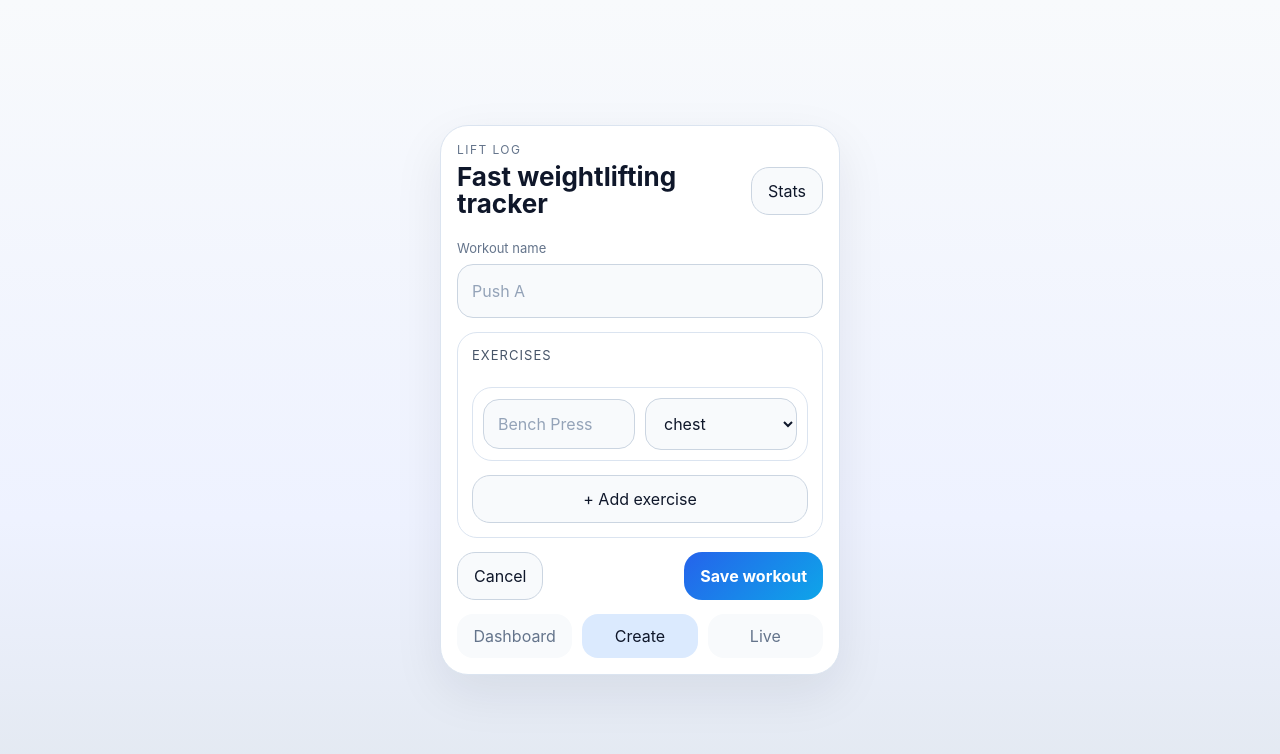
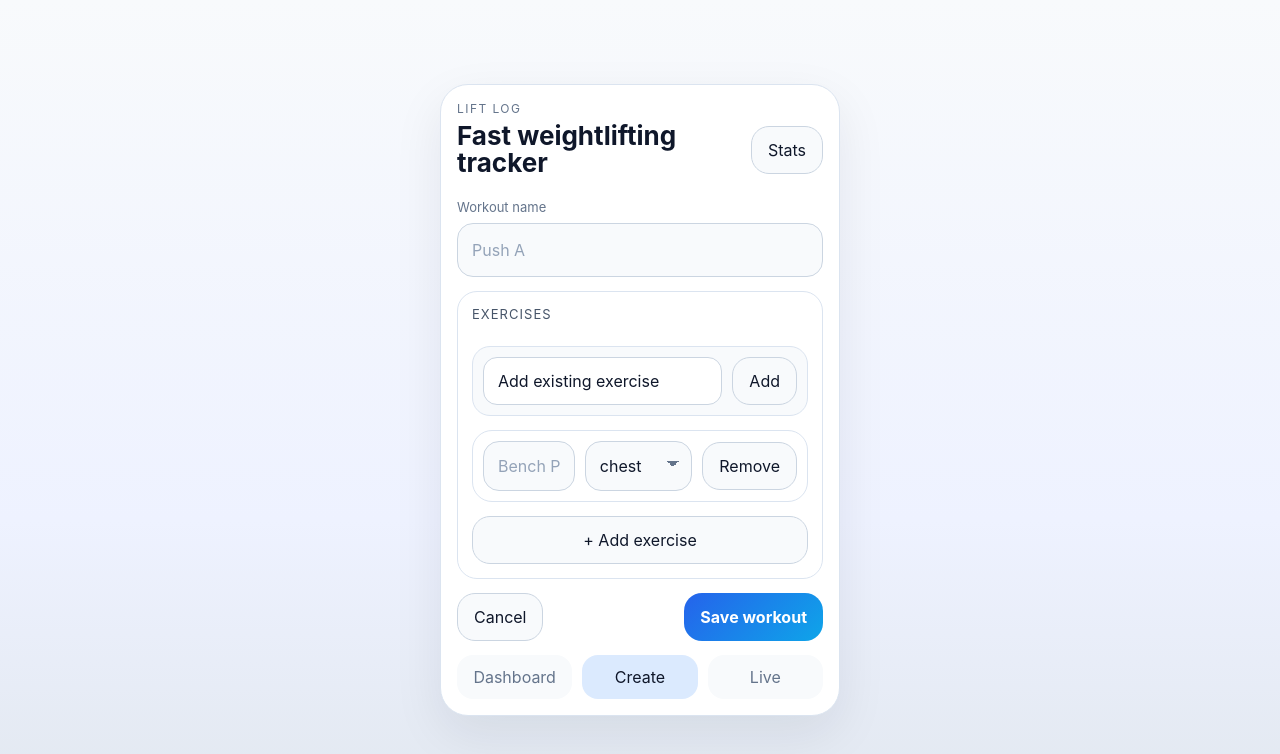
Before and after one commit to jonnyness78/workout, a React (Vite) app: page / in a window 1280 px wide. Both pictures are taken after typing "5", "5" into the empty fields and a click on the button "Create". Shown: the top 754 px of the page. Built offline with nearby package versions, Linux system fonts and the light colour scheme.

Commit message:
Update workout tracker UI and exercise picker

```diff
--- a/src/App.tsx
+++ b/src/App.tsx
@@ -16,6 +16,13 @@ type Exercise = { id: string; name: string; muscle: MuscleGroup };
 type WorkoutTemplate = { id: string; name: string; exercises: Exercise[] };
 type LiveSet = { id: string; weight: string; reps: string; done: boolean };
 type BodyMetricsEntry = { date: string; weight: number; bodyFat: number };
+type ExerciseHistoryEntry = {
+  key: string;
+  name: string;
+  muscle: MuscleGroup;
+  date: string;
+  sets: Array<{ weight: number; reps: number }>;
+};
 type WorkoutSession = {
   id: string;
   date: string;
@@ -33,6 +40,7 @@ type LiveWorkout = {
 const STORAGE_KEY = 'lift-log-mvp';
 const LIVE_SESSION_KEY = 'lift-log-live-session';
 const METRICS_KEY = 'lift-log-body-metrics';
+const EXERCISE_HISTORY_KEY = 'lift-log-exercise-history';
 const BASE_URL = import.meta.env.BASE_URL;
 const MUSCLES: Exclude<MuscleGroup, 'other'>[] = ['chest', 'back', 'shoulders', 'biceps', 'triceps', 'forearms', 'abs', 'quads', 'glutes', 'calves'];
 const DEFAULT_SET_COUNT = 3;
@@ -100,6 +108,19 @@ function saveMetrics(entries: BodyMetricsEntry[]) {
   localStorage.setItem(METRICS_KEY, JSON.stringify(entries));
 }
 
+function readExerciseHistory(): ExerciseHistoryEntry[] {
+  try {
+    const raw = localStorage.getItem(EXERCISE_HISTORY_KEY);
+    return raw ? (JSON.parse(raw) as ExerciseHistoryEntry[]) : [];
+  } catch {
+    return [];
+  }
+}
+
+function saveExerciseHistory(entries: ExerciseHistoryEntry[]) {
+  localStorage.setItem(EXERCISE_HISTORY_KEY, JSON.stringify(entries));
+}
+
 function sessionVolume(session: WorkoutSession | LiveWorkout) {
   return session.exercises.reduce((total, exercise) => {
     return (
@@ -121,10 +142,25 @@ function sessionMuscleVolume(session: WorkoutSession | LiveWorkout) {
   }, {} as Record<MuscleGroup, number>);
 }
 
-function readState(): { templates: WorkoutTemplate[]; sessions: WorkoutSession[] } {
+function normalizeExerciseKey(name: string) {
+  return name.trim().toLowerCase();
+}
+
+function historyKeyForExercise(name: string, muscle: MuscleGroup) {
+  return `${normalizeExerciseKey(name)}::${muscle}`;
+}
+
+function exerciseSummaryFromSets(sets: Array<{ weight: number; reps: number }>) {
+  if (!sets.length) return null;
+  const last = sets[sets.length - 1];
+  return { weight: last.weight, reps: last.reps, setCount: sets.length };
+}
+
+function readState(): { templates: WorkoutTemplate[]; sessions: WorkoutSession[]; exerciseHistory: ExerciseHistoryEntry[] } {
   try {
     const raw = localStorage.getItem(STORAGE_KEY);
-    if (!raw) return { templates: defaultTemplates, sessions: [] };
+    const exerciseHistory = readExerciseHistory();
+    if (!raw) return { templates: defaultTemplates, sessions: [], exerciseHistory };
     const parsed = JSON.parse(raw);
     return {
       templates: Array.isArray(parsed.templates) && parsed.templates.length
@@ -141,10 +177,17 @@ function readState(): { templates: WorkoutTemplate[]; sessions: WorkoutSession[]
               muscle: normalizeMuscle(exercise.muscle)
             }))
           }))
+        : [],
+      exerciseHistory: exerciseHistory.length
+        ? exerciseHistory.map((entry) => ({
+            ...entry,
+            muscle: normalizeMuscle(entry.muscle),
+            key: historyKeyForExercise(entry.name, normalizeMuscle(entry.muscle))
+          }))
         : []
     };
   } catch {
-    return { templates: defaultTemplates, sessions: [] };
+    return { templates: defaultTemplates, sessions: [], exerciseHistory: [] };
   }
 }
 
@@ -161,32 +204,51 @@ function formatDate(date: string) {
   return new Date(date).toLocaleDateString([], { month: 'short', day: 'numeric', year: 'numeric' });
 }
 
-function lastSessionForExercise(exerciseName: string, sessions: WorkoutSession[]) {
-  const found = [...sessions].reverse().find((session) => session.exercises.some((ex) => ex.name === exerciseName));
-  const exercise = found?.exercises.find((ex) => ex.name === exerciseName);
-  const lastSet = exercise && exercise.sets.length ? exercise.sets[exercise.sets.length - 1] : null;
-  return lastSet ? `${lastSet.weight} x ${lastSet.reps}` : '';
+function getLastExerciseSets(exerciseName: string, muscle: MuscleGroup, history: ExerciseHistoryEntry[]) {
+  const target = historyKeyForExercise(exerciseName, muscle);
+  const byName = [...history].reverse().find((entry) => entry.key === target);
+  if (byName) return byName.sets;
+
+  const byExerciseName = [...history].reverse().find((entry) => normalizeExerciseKey(entry.name) === normalizeExerciseKey(exerciseName));
+  if (byExerciseName) return byExerciseName.sets;
+
+  const byMuscle = [...history].reverse().find((entry) => entry.muscle === muscle);
+  return byMuscle?.sets ?? [];
 }
 
-function createWorkoutSession(template: WorkoutTemplate, sessions: WorkoutSession[]): LiveWorkout {
+function getLastExerciseSetCount(exerciseName: string, muscle: MuscleGroup, history: ExerciseHistoryEntry[]) {
+  const lastSets = getLastExerciseSets(exerciseName, muscle, history);
+  return lastSets.length || DEFAULT_SET_COUNT;
+}
+
+function getPreviousExerciseSummary(exerciseName: string, muscle: MuscleGroup, history: ExerciseHistoryEntry[]) {
+  const lastSets = getLastExerciseSets(exerciseName, muscle, history);
+  if (!lastSets.length) return '';
+  const last = lastSets[lastSets.length - 1];
+  return `Previous: ${last.weight} x ${last.reps} · ${lastSets.length} sets`;
+}
+
+function createWorkoutSession(template: WorkoutTemplate, history: ExerciseHistoryEntry[]): LiveWorkout {
   return {
     id: uid(),
     templateId: template.id,
     templateName: template.name,
     exercises: template.exercises.map((exercise) => {
-      const last = [...sessions].reverse().find((session) => session.exercises.some((x) => x.name === exercise.name));
-      const lastEx = last?.exercises.find((x) => x.name === exercise.name);
-      const prev = lastEx && lastEx.sets.length ? lastEx.sets[lastEx.sets.length - 1] : null;
+      const lastSets = getLastExerciseSets(exercise.name, exercise.muscle, history);
+      const setCount = getLastExerciseSetCount(exercise.name, exercise.muscle, history);
       return {
         id: exercise.id,
         name: exercise.name,
         muscle: exercise.muscle,
-        sets: Array.from({ length: DEFAULT_SET_COUNT }, () => ({
-          id: uid(),
-          weight: String(prev?.weight ?? ''),
-          reps: String(prev?.reps ?? ''),
-          done: false
-        }))
+        sets: Array.from({ length: setCount }, (_, index) => {
+          const prev = lastSets[index] ?? lastSets[lastSets.length - 1] ?? null;
+          return {
+            id: uid(),
+            weight: String(prev?.weight ?? ''),
+            reps: String(prev?.reps ?? ''),
+            done: false
+          };
+        })
       };
     })
   };
@@ -197,6 +259,7 @@ export default function App() {
   const [screen, setScreen] = useState<'dashboard' | 'create' | 'live' | 'stats'>('dashboard');
   const [selectedMuscle, setSelectedMuscle] = useState<MuscleGroup>('quads');
   const [draft, setDraft] = useState<WorkoutTemplate>(blankWorkout);
+  const [existingExerciseName, setExistingExerciseName] = useState('');
   const [activeSession, setActiveSession] = useState<LiveWorkout | null>(() => readLiveSession());
   const [metrics, setMetrics] = useState<BodyMetricsEntry[]>(() => readMetrics());
   const [metricDraft, setMetricDraft] = useState({ weight: '', bodyFat: '' });
@@ -207,6 +270,10 @@ export default function App() {
   useEffect(() => {
     localStorage.setItem(STORAGE_KEY, JSON.stringify(state));
   }, [state]);
+
+  useEffect(() => {
+    saveExerciseHistory(state.exerciseHistory);
+  }, [state.exerciseHistory, state.templates]);
 
   useEffect(() => {
     if (activeSession) localStorage.setItem(LIVE_SESSION_KEY, JSON.stringify(activeSession));
@@ -295,6 +362,28 @@ export default function App() {
     return { current, previous };
   }, [muscleProgression]);
 
+  const exerciseLibrary = useMemo(() => {
+    const library = new Map<string, ExerciseHistoryEntry>();
+    for (const entry of state.exerciseHistory) {
+      if (!library.has(entry.key)) library.set(entry.key, entry);
+    }
+    for (const template of state.templates) {
+      for (const exercise of template.exercises) {
+        const key = historyKeyForExercise(exercise.name, exercise.muscle);
+        if (!library.has(key)) {
+          library.set(key, {
+            key,
+            name: exercise.name,
+            muscle: exercise.muscle,
+            date: '',
+            sets: []
+          });
+        }
+      }
+    }
+    return [...library.values()].sort((a, b) => a.name.localeCompare(b.name));
+  }, [state.exerciseHistory]);
+
   const saveDraftExercise = (index: number, patch: Partial<Exercise>) => {
     setDraft((current) => {
       const exercises = current.exercises.slice();
@@ -310,6 +399,23 @@ export default function App() {
     }));
   };
 
+  const removeDraftExercise = (index: number) => {
+    setDraft((current) => {
+      if (current.exercises.length <= 1) return current;
+      return { ...current, exercises: current.exercises.filter((_, exerciseIndex) => exerciseIndex !== index) };
+    });
+  };
+
+  const addExistingExercise = () => {
+    const selected = exerciseLibrary.find((entry) => entry.key === existingExerciseName);
+    if (!selected) return;
+    setDraft((current) => ({
+      ...current,
+      exercises: [...current.exercises, { id: uid(), name: selected.name, muscle: selected.muscle }]
+    }));
+    setExistingExerciseName('');
+  };
+
   const saveBodyMetrics = () => {
     const weight = Number(metricDraft.weight);
     const bodyFat = Number(metricDraft.bodyFat);
@@ -322,6 +428,7 @@ export default function App() {
     if (!draft.name.trim() || !draft.exercises.some((exercise) => exercise.name.trim())) return;
     setState((current) => ({ ...current, templates: [structuredClone(draft), ...current.templates] }));
     setDraft(blankWorkout());
+    setExistingExerciseName('');
     setScreen('dashboard');
   };
 
@@ -400,9 +507,10 @@ export default function App() {
 
   const finishWorkout = () => {
     if (!activeSession) return;
+    const finishedAt = new Date().toISOString();
     const finished: WorkoutSession = {
       id: activeSession.id,
-      date: new Date().toISOString(),
+      date: finishedAt,
       templateId: activeSession.templateId,
       templateName: activeSession.templateName,
       exercises: activeSession.exercises.map((exercise) => ({
@@ -415,7 +523,24 @@ export default function App() {
       }))
     };
 
-    setState((current) => ({ ...current, sessions: [finished, ...current.sessions].slice(0, 100) }));
+    const historyUpdates = activeSession.exercises
+      .filter((exercise) => exercise.sets.some((set) => set.weight !== '' || set.reps !== ''))
+      .map((exercise) => ({
+        key: historyKeyForExercise(exercise.name, exercise.muscle),
+        name: exercise.name,
+        muscle: exercise.muscle,
+        date: finishedAt,
+        sets: exercise.sets
+          .filter((set) => set.weight !== '' || set.reps !== '')
+          .map((set) => ({ weight: Number(set.weight), reps: Number(set.reps) }))
+      }));
+
+    setState((current) => {
+      const dedupedHistory = [...historyUpdates, ...current.exerciseHistory].filter(
+        (entry, index, all) => all.findIndex((candidate) => candidate.key === entry.key) === index
+      );
+      return { ...current, sessions: [finished, ...current.sessions].slice(0, 100), exerciseHistory: dedupedHistory.slice(0, 500) };
+    });
     const totalVolume = sessionVolume(finished);
     setLastWorkoutVolume(totalVolume);
     setActiveSession(null);
@@ -440,7 +565,7 @@ export default function App() {
 
         {screen === 'dashboard' && (
           <section className="stack">
-            <button className="primary-btn big" onClick={() => { setDraft(blankWorkout()); setScreen('create'); }}>
+            <button className="primary-btn big" onClick={() => { setDraft(blankWorkout()); setExistingExerciseName(''); setScreen('create'); }}>
               Start Workout
             </button>
             <div className="panel stack">
@@ -506,7 +631,7 @@ export default function App() {
                     key={template.id}
                     className="list-item template-item"
                     onClick={() => {
-                      setActiveSession(createWorkoutSession(template, state.sessions));
+                      setActiveSession(createWorkoutSession(template, state.exerciseHistory));
                       setScreen('live');
                     }}
                   >
@@ -532,6 +657,22 @@ export default function App() {
 
             <div className="panel stack">
               <div className="section-title">Exercises</div>
+              <div className="existing-exercise-picker">
+                <select
+                  value={existingExerciseName}
+                  onChange={(e) => setExistingExerciseName(e.target.value)}
+                >
+                  <option value="">Add existing exercise</option>
+                  {exerciseLibrary.map((entry) => (
+                    <option key={entry.key} value={entry.key}>
+                      {entry.name} ({entry.muscle})
+                    </option>
+                  ))}
+                </select>
+                <button className="secondary-btn" onClick={addExistingExercise} disabled={!existingExerciseName}>
+                  Add
+                </button>
+              </div>
               {draft.exercises.map((exercise, index) => (
                 <div className="exercise-row" key={exercise.id}>
                   <input
@@ -547,13 +688,20 @@ export default function App() {
                       <option key={muscle} value={muscle}>{muscle}</option>
                     ))}
                   </select>
+                  <button
+                    className="ghost-btn"
+                    onClick={() => removeDraftExercise(index)}
+                    disabled={draft.exercises.length <= 1}
+                  >
+                    Remove
+                  </button>
                 </div>
               ))}
               <button className="secondary-btn" onClick={addExercise}>+ Add exercise</button>
             </div>
 
             <div className="actions">
-              <button className="secondary-btn" onClick={() => setScreen('dashboard')}>Cancel</button>
+              <button className="secondary-btn" onClick={() => { setExistingExerciseName(''); setScreen('dashboard'); }}>Cancel</button>
               <button className="primary-btn" onClick={saveTemplate}>Save workout</button>
             </div>
           </section>
@@ -586,7 +734,9 @@ export default function App() {
                   <div>
                     <h2>{exercise.name}</h2>
                     <p>{exercise.muscle}</p>
-                    <p className="last-session">{lastSessionForExercise(exercise.name, state.sessions) || 'No previous session'}</p>
+                    <p className="last-session">
+                      {getPreviousExerciseSummary(exercise.name, exercise.muscle, state.exerciseHistory) || 'No previous session'}
+                    </p>
                   </div>
                   <button className="ghost-btn" onClick={() => addSet(exerciseIndex)}>+ Set</button>
                 </div>
--- a/src/styles.css
+++ b/src/styles.css
@@ -75,6 +75,41 @@ h2 { font-size: 18px; }
 .field input::placeholder, .exercise-row input::placeholder, .set-row input::placeholder { color: #94a3b8; }
 .field input, .exercise-row, .set-row { min-height: 54px; }
 .exercise-row, .set-row { padding: 10px; }
+.exercise-row select {
+  appearance: none;
+  background: #f8fafc;
+  background-image: linear-gradient(45deg, transparent 50%, #64748b 50%), linear-gradient(135deg, #64748b 50%, transparent 50%);
+  background-position: calc(100% - 18px) calc(50% - 2px), calc(100% - 12px) calc(50% - 2px);
+  background-size: 6px 6px, 6px 6px;
+  background-repeat: no-repeat;
+  padding-right: 34px;
+}
+.existing-exercise-picker {
+  display: grid;
+  grid-template-columns: minmax(0, 1fr) auto;
+  gap: 10px;
+  align-items: center;
+  padding: 10px;
+  border: 1px solid #dbe4f0;
+  border-radius: 18px;
+  background: #f8fafc;
+}
+.existing-exercise-picker select {
+  width: 100%;
+  min-height: 48px;
+  padding: 0 14px;
+  border: 1px solid #cbd5e1;
+  border-radius: 14px;
+  background: #fff;
+  color: #0f172a;
+  appearance: none;
+  outline: none;
+}
+.existing-exercise-picker .secondary-btn {
+  min-height: 48px;
+  padding: 0 16px;
+  white-space: nowrap;
+}
 .exercise-card { padding: 14px; display: grid; gap: 12px; }
 .sets { display: grid; gap: 10px; }
 .set-row { display: grid; gap: 10px; }
```
Also changed, not shown: 5 other files (tests, documents, lock files or other folders).
